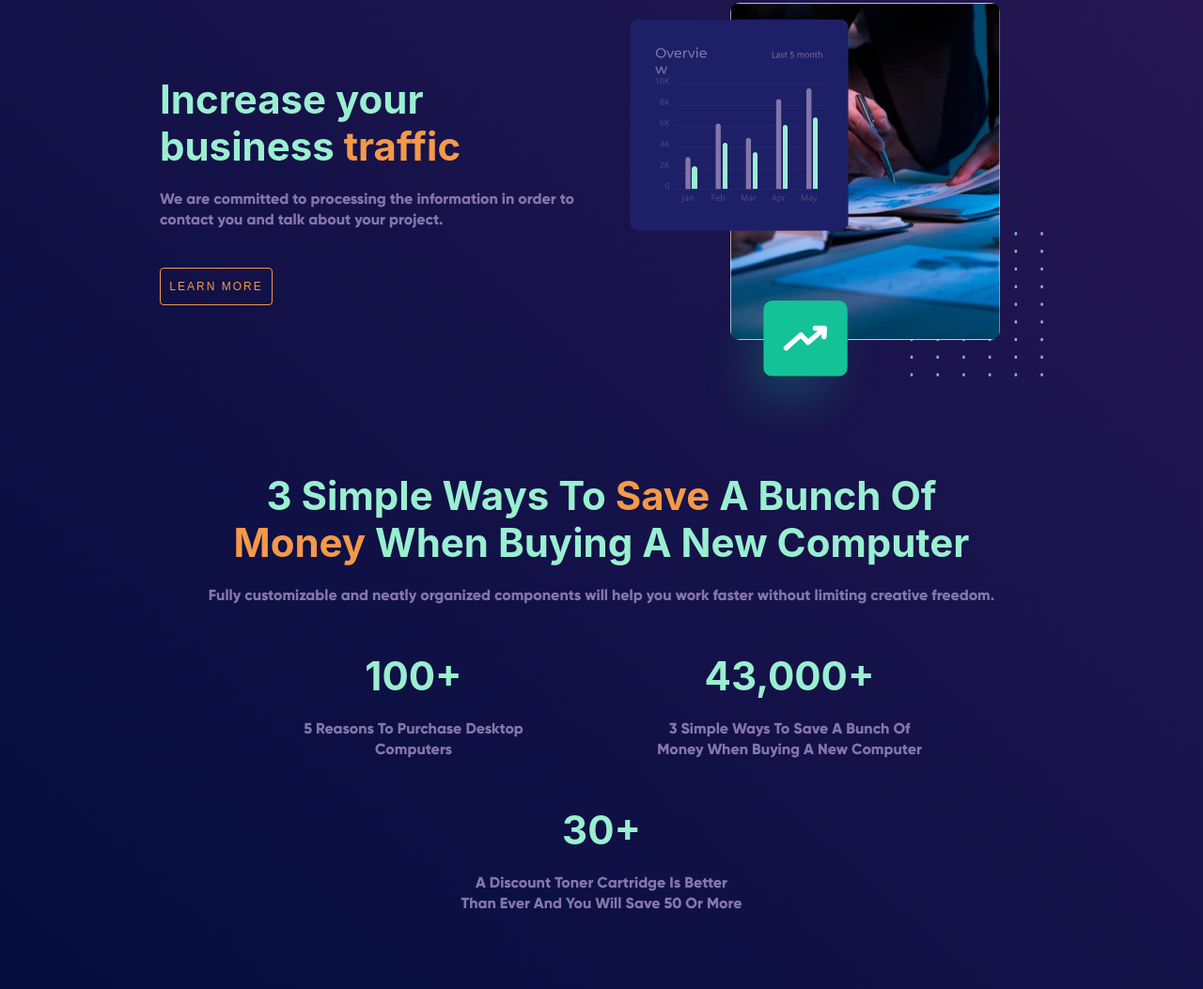
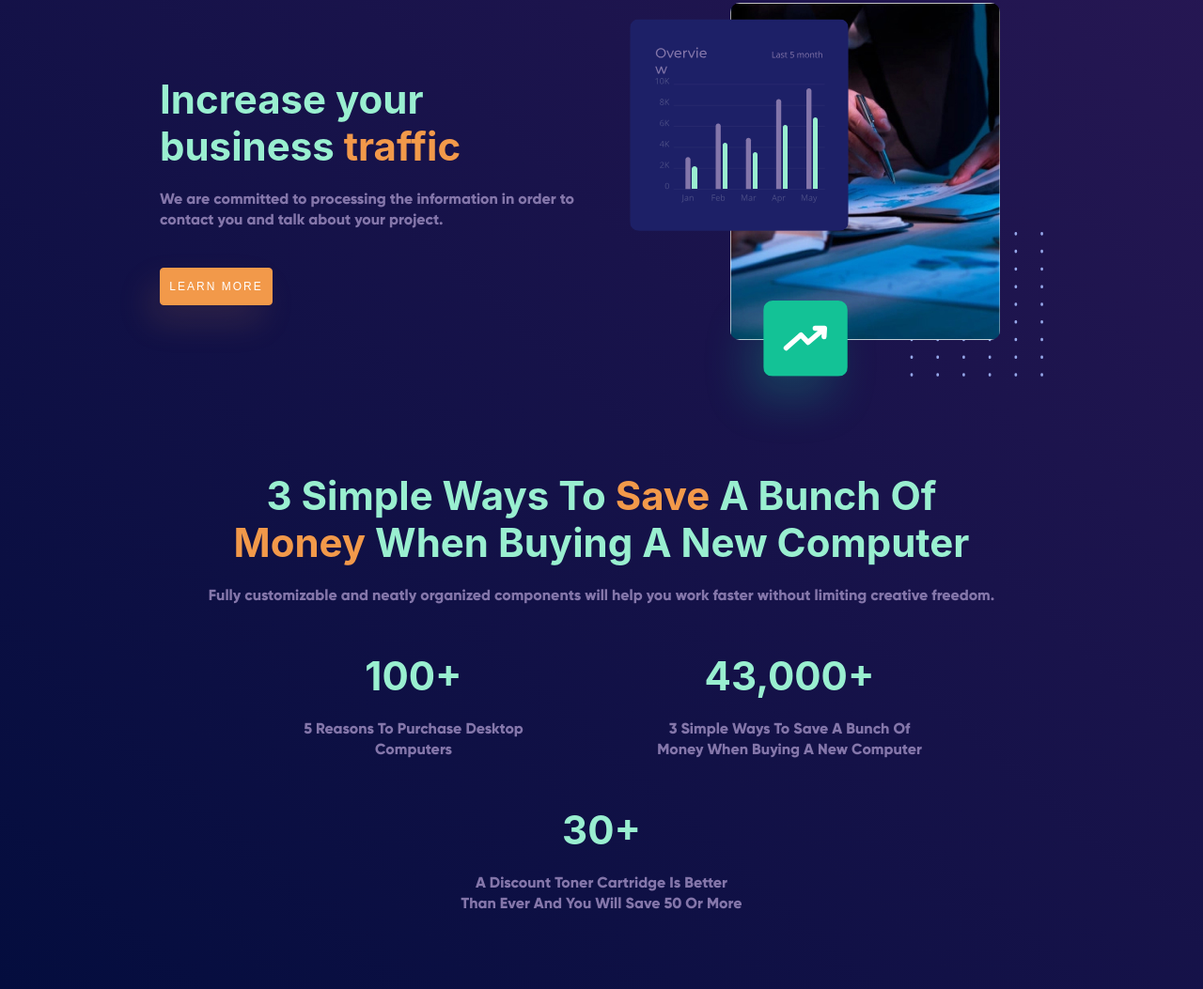
Before and after one commit to Galitan-dev/Data-Company-Website, a website: page public/index.html in a window 1280 px wide. Shown: the part 1423-2476 px from the top of the page at 94% size. Drawn offline with Linux system fonts and the light colour scheme; a web font is replaced by a local one.

Commit message:
fix: stonks button was not primary

```diff
--- a/public/index.html
+++ b/public/index.html
@@ -103,7 +103,7 @@
         <div class="left">
             <h1>Increase your business <b>traffic</b></h1>
             <h3>We are committed to processing the information in order to contact you and talk about your project.</h3>
-            <a href="#" class="button">Learn More</a>
+            <a href="#" class="button primary">Learn More</a>
         </div>
 
         <div class="right">
```
